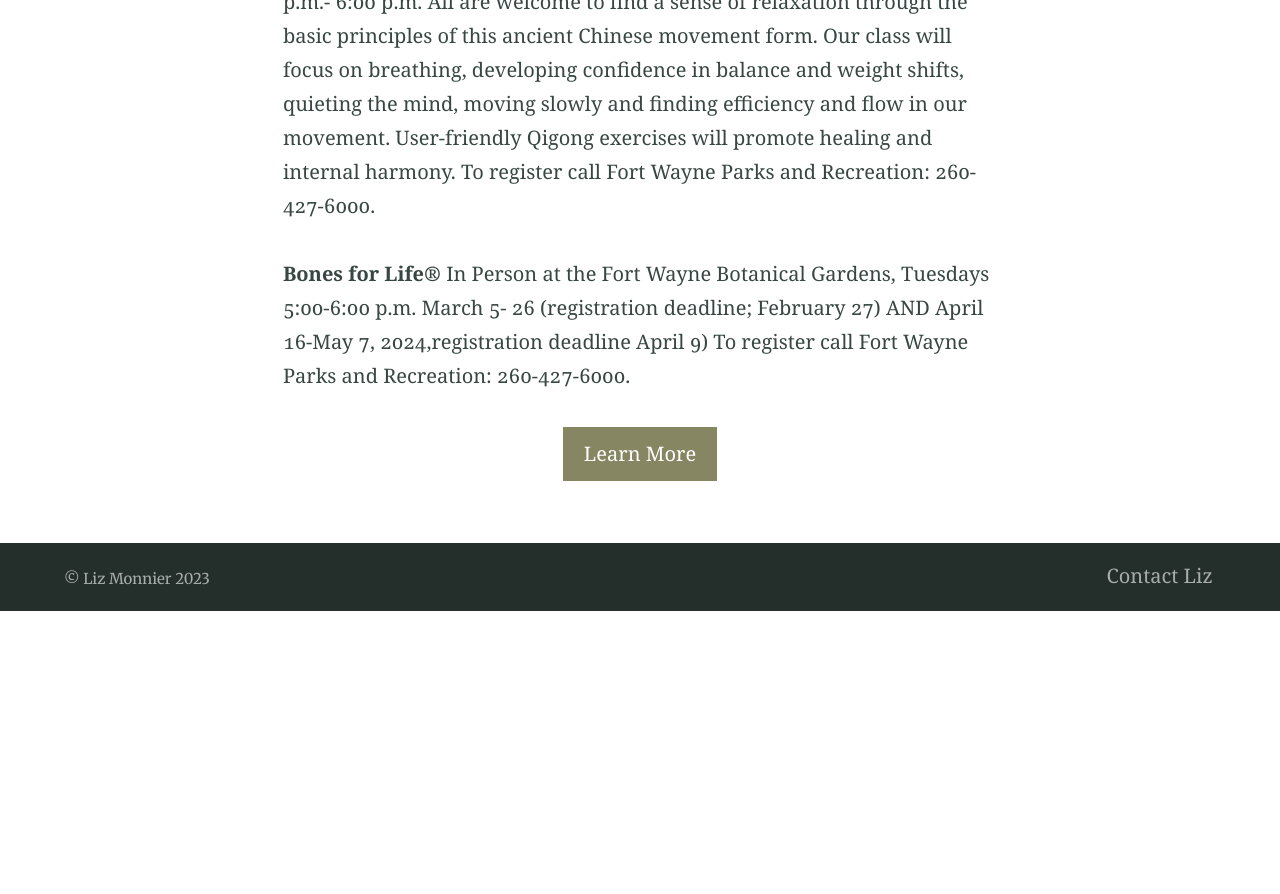
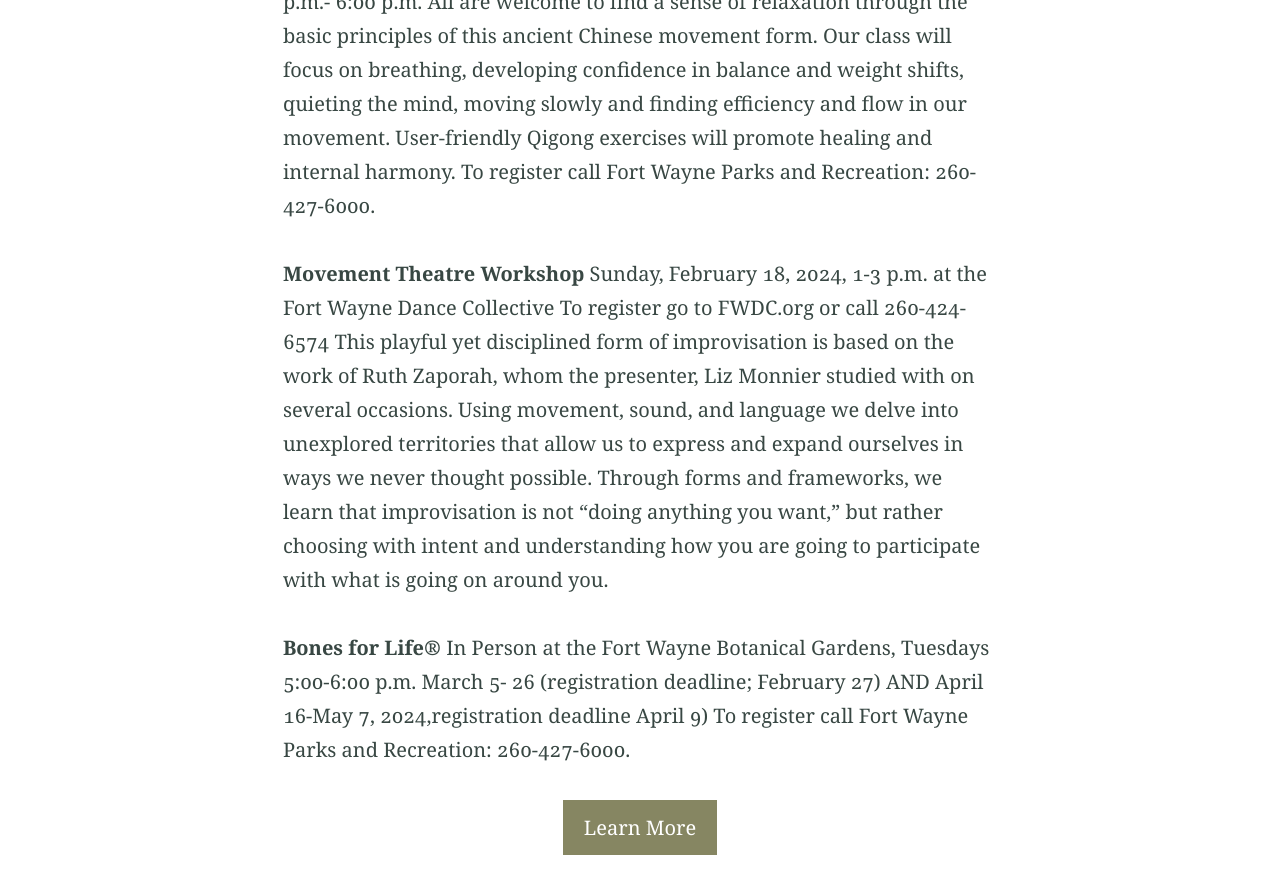
Before and after one commit to monnierliz/monnierliz.github.io, a Jekyll site: the page built from index.md, in a window 1280 px wide and 900 px high, scrolled down 4992 px. Shown: the top 894 px of the window. Built offline with Jekyll 4.4.1, drawn with Linux system fonts in a browser that asks for light colours; before the commit the page ends 5603 px from its top, so only the background shows below that.

Commit message:
Update index.md added movement theatre workshop

```diff
--- a/index.md
+++ b/index.md
@@ -82,6 +82,12 @@ Fort Wayne Dance Collective, 437 East Berry Street, Fort Wayne, IN 46802
 **T'ai Chi For Relaxtion**
 In person at the Fort Wayne Botanical Gardens, Tuesdays January 23 - February 27, 2024, 10 a.m.-11:00 a.m. AND 5:00 p.m.- 6:00 p.m. All are welcome to find a sense of relaxation through the basic principles of this ancient Chinese movement form.  Our class will focus on breathing, developing confidence in balance and weight shifts, quieting the mind, moving slowly and finding efficiency and flow in our movement. User-friendly Qigong exercises will promote healing and internal harmony. To register call Fort Wayne Parks and Recreation: 260-427-6000.
 
+**Movement Theatre Workshop**
+Sunday, February 18, 2024, 1-3 p.m. at the Fort Wayne Dance Collective
+To register go to FWDC.org or call 260-424-6574
+This playful yet disciplined form of improvisation is based on the work of Ruth Zaporah, whom the presenter, Liz Monnier studied with on several occasions. Using movement, sound, and language we delve into unexplored territories that allow us to express and expand ourselves in ways we never thought possible. Through forms and frameworks, we learn that improvisation is not “doing anything you want,” but rather choosing with intent and understanding how you are going to participate with what is going on around you.
+
+
 **Bones for Life®**
 In Person at the Fort Wayne Botanical Gardens, Tuesdays 5:00-6:00 p.m. March 5- 26 (registration deadline; February 27)
 AND April 16-May 7, 2024,registration deadline April 9)
```
